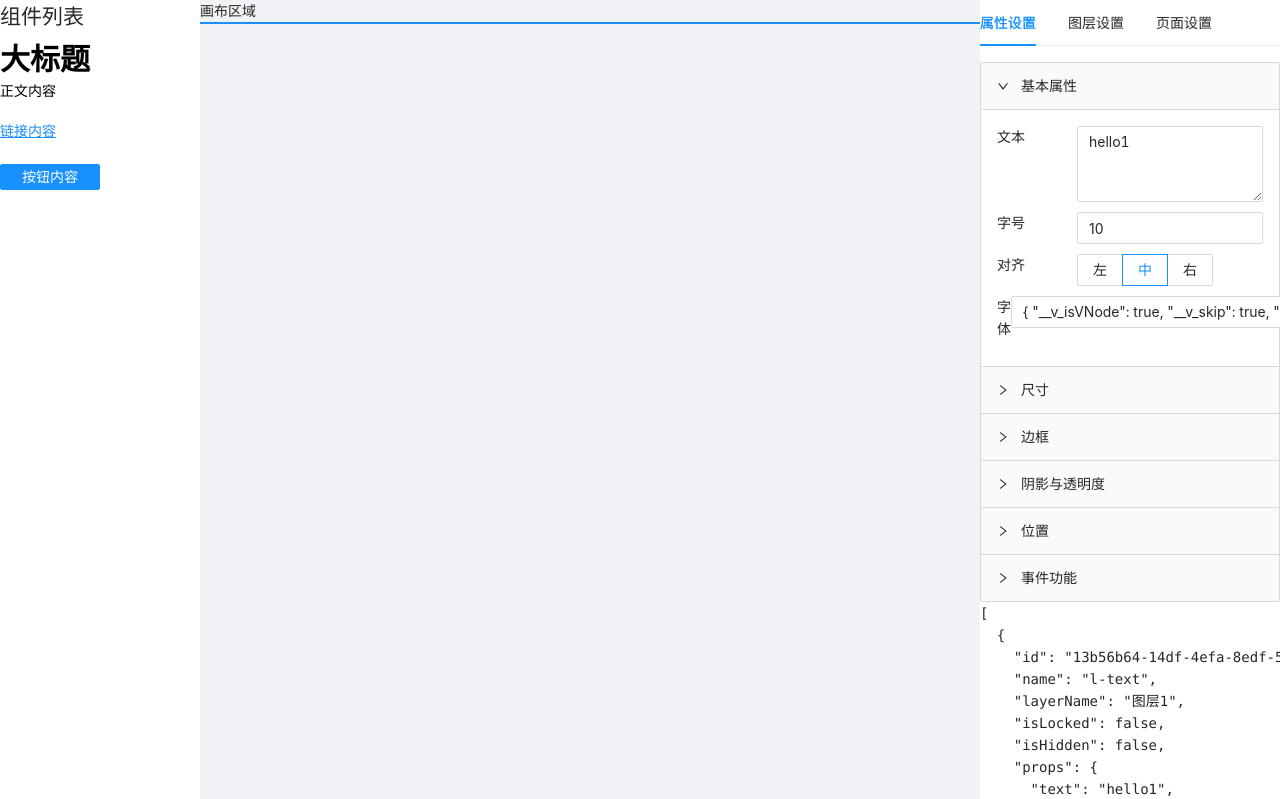
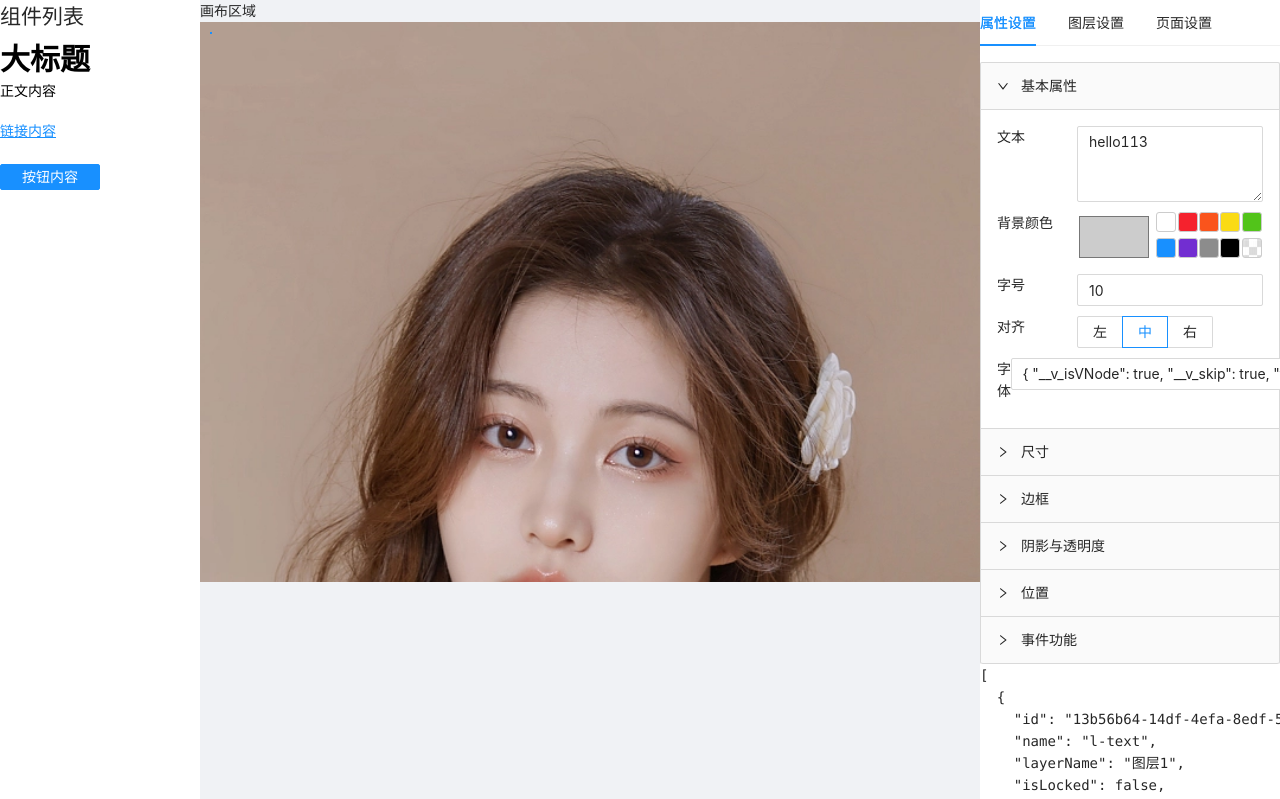
Before and after one commit to power17/poster-web, a Vue app: page /editor/1 in a window 1280 px wide. Shown: the top 799 px of the page. Built offline with nearby package versions, Linux system fonts and the light colour scheme; what lego-bricks would draw is missing.

Commit message:
feat: 画布拖动

```diff
--- a/src/components/EditWrapper/index.vue
+++ b/src/components/EditWrapper/index.vue
@@ -1,23 +1,63 @@
 <template>
-    <div v-if="!isHidden" class="edit-wrapper" @click.stop="handleEmitData" :class="{ active }">
+    <div
+        v-if="!isHidden"
+        ref="currentElement"
+        :style="wrapPosition"
+        class="edit-wrapper"
+        @click.stop="handleEmitData"
+        :class="{ active }"
+        @mousedown="startMove"
+    >
         <slot></slot>
     </div>
 </template>
 <script setup lang="ts">
-import { computed } from 'vue'
+import { computed, ref } from 'vue'
 import useEditorStore from '../../store/editor'
+import { pick } from 'lodash-es'
+// import { TextComponentProps } from 'lego-bricks'
 const editStore = useEditorStore()
-const props = defineProps<{ id: string; isHidden: boolean }>()
-// const emit = defineEmits<{
-//     (e: string, id: string): void
-// }>()
+const props = defineProps<{ id: string; isHidden: boolean; props: Object }>()
+// 获取定位属性
+const wrapPosition = computed(() => pick(props.props, ['position', 'left', 'top', 'bottom', 'left']))
+// 发送数据
 const emit = defineEmits(['sendItemData'])
 const handleEmitData = () => {
     emit('sendItemData', props.id)
 }
+// 选中高亮
 const active = computed(() => props.id === editStore.currentElementId)
+// 拖动移动
+const currentElement = ref<null | HTMLElement>(null)
+
+const startMove = (e: MouseEvent) => {
+    const grap = { x: 0, y: 0 }
+    if (currentElement.value) {
+        const { left, top } = currentElement.value.getBoundingClientRect()
+        grap.x = e.clientX - left
+        grap.y = e.clientY - top
+    }
+    // 鼠标移动
+    const handleMove = (e: MouseEvent) => {
+        // 获取画布的距离
+        const canvasArea = document.getElementById('canvas-area') as HTMLElement
+        const { left, top } = canvasArea.getBoundingClientRect()
+        const elementLeft = e.clientX - left - grap.x
+        const elementTop = e.clientY - top - grap.y
+        console.log(elementLeft)
+        // 设置位置
+        if (currentElement.value) {
+            currentElement.value.style.left = elementLeft + 'px'
+            currentElement.value.style.top = elementTop + 'px'
+        }
+    }
+    document.addEventListener('mousemove', handleMove)
+}
 </script>
 <style scoped lang="scss">
+.edit-wrapper {
+    position: absolute;
+}
 .edit-wrapper.active {
     border: 1px solid #1890ff;
     user-select: none;
--- a/src/store/editor.ts
+++ b/src/store/editor.ts
@@ -21,12 +21,17 @@
         isHidden: false,
         props: {
             ...textDefaultProps,
-            text: 'hello1',
+            text: 'hello113',
+            width: '100px',
+            height: '100px',
+            backgroundColor: '#cccccc',
             fontSize: '10px',
             textAlign: 'center',
             fontFamily: '"SimHei","STHeiti"',
             top: '10px',
             borderColor: '#000000',
+            position: 'absolute',
+            left: '10px',
         },
     },
     {
@@ -123,6 +128,9 @@
         currentSelect(id: string) {
             this.currentElementId = id
         },
+        updatePageData({ key, value }: any) {
+            this.pageData.props[key as keyof PageProps] = value
+        },
         updateComponentData({ key, value, isRoot, id }: paramType) {
             const current = this.components.find((component) => component.id === (id || this.currentElementId))
             if (current) {
--- a/src/views/editor/index.vue
+++ b/src/views/editor/index.vue
@@ -9,7 +9,7 @@
             </a-layout-sider>
             <a-layout-content class="main">
                 <div>画布区域</div>
-                <div class="canvas-area">
+                <div id="canvas-area" class="canvas-area" :style="editStore.pageData.props">
                     <edit-wrapper
                         @sendItemData="handleSendItemData"
                         v-for="component in editStore.components"
@@ -45,7 +45,7 @@
                         ></layer-list>
                     </a-tab-pane>
                     <a-tab-pane :tab="editStore.pageData.title">
-                        <select-table :data="editStore.pageData.props"></select-table>
+                        <select-table @change="handleChangeBackground" :data="editStore.pageData.props"></select-table>
                     </a-tab-pane>
                 </a-tabs>
 
@@ -65,6 +65,7 @@
 // import BackgroundProcesser from '../../components/BackgroundProcesser/index.vue'
 import LayerList from '../../components/LayerList/index.vue'
 import EditWrapper from '../../components/EditWrapper/index.vue'
+
 const activePanel = ref('component')
 const editStore = useEditorStore()
 // 改变组件属性
@@ -73,6 +74,9 @@
     value: any
     isRoot?: boolean
     id?: string
+}
+const handleChangeBackground = (data: paramType) => {
+    editStore.updatePageData(data)
 }
 const handleChange = (data: paramType) => {
     console.log(data)
```
